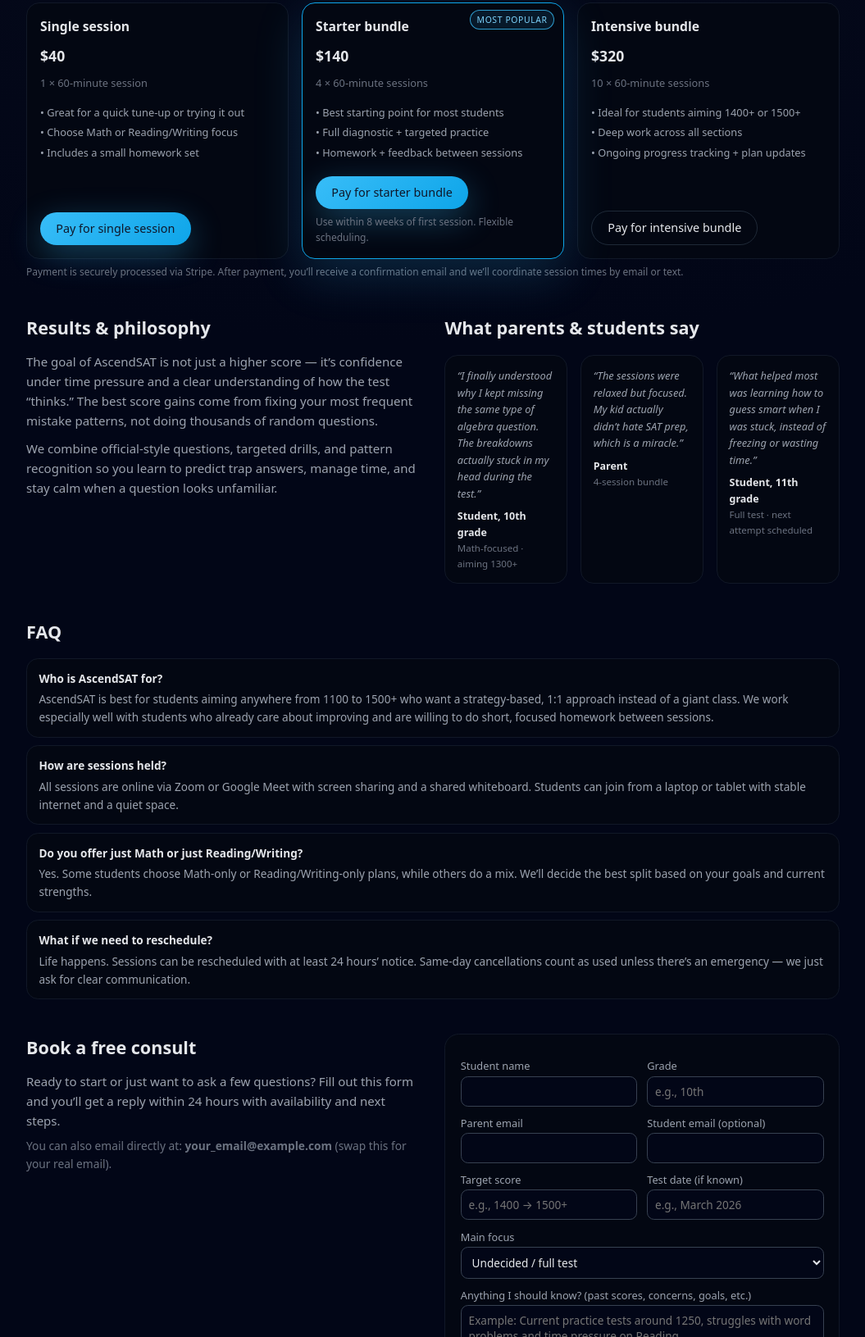
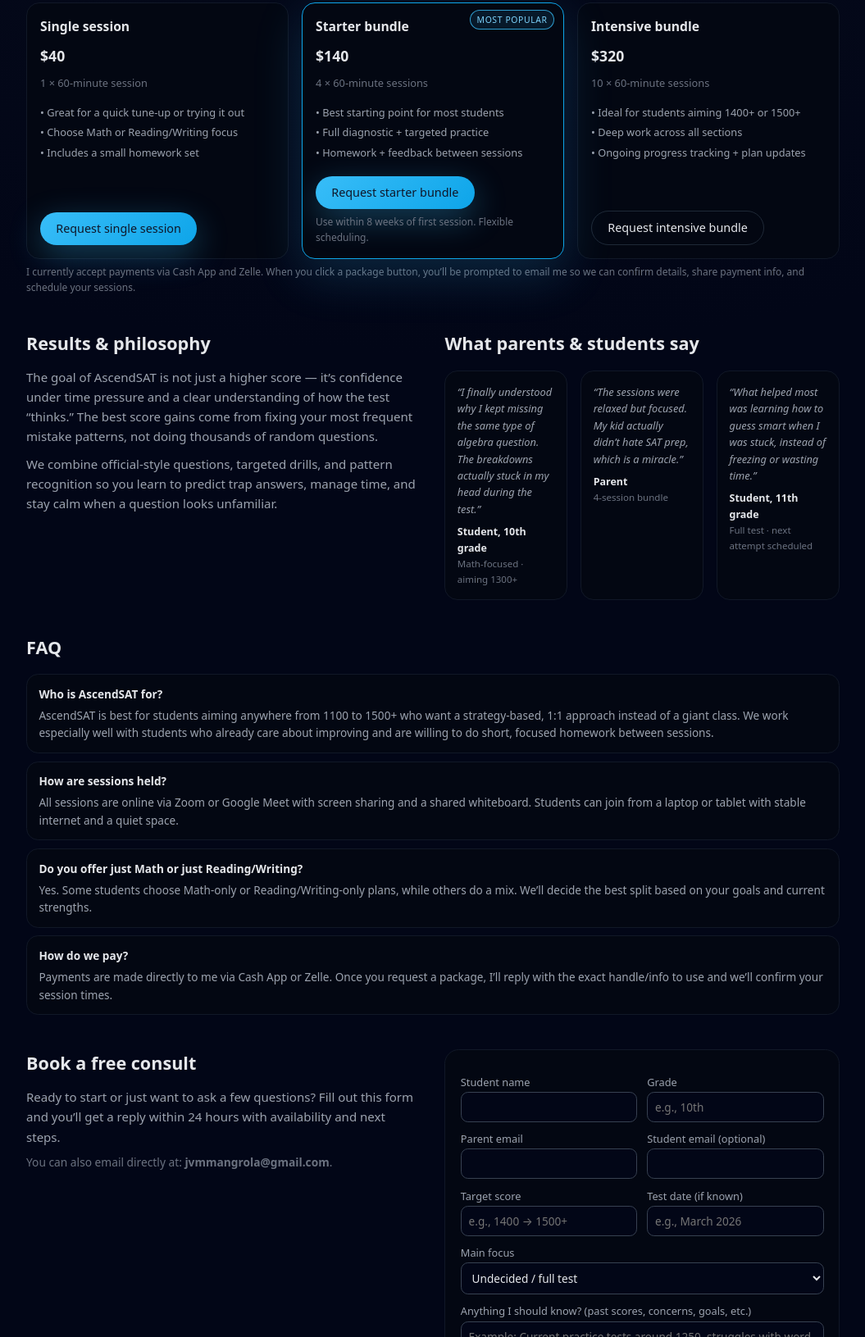
Before and after one commit to JaiveerM10/jv-sat-tutoring, a plain HTML site: page index.html in a window 1280 px wide. Shown: the part 1518-3149 px from the top of the page at 82% size, without its empty margins (112-1167 px from the left). Drawn offline with Linux system fonts and the light colour scheme.

Commit message:
Add files via upload

```diff
--- a/index.html
+++ b/index.html
@@ -747,7 +747,8 @@
                 <div class="resource-title">Linear equations & systems (Easy → Hard)</div>
                 <div class="resource-tag">Math · Algebra · Good for 500–650+ range</div>
               </div>
-              <a href="#" class="btn-outline" style="font-size:0.75rem;padding:0.35rem 0.7rem;">
+              <!-- Make sure the PDF file is in the same folder as index.html -->
+              <a href="SAT_Math_Algebra_Worksheet_Easy_Med_Hard.pdf" class="btn-outline" style="font-size:0.75rem;padding:0.35rem 0.7rem;" target="_blank" rel="noopener">
                 Download (PDF)
               </a>
             </div>
@@ -798,10 +799,11 @@
             <li>• Includes a small homework set</li>
           </ul>
           <div class="package-cta">
-            <!-- TODO: Replace href with your real Stripe payment link -->
-            <a href="https://buy.stripe.com/YOUR_SINGLE_SESSION_LINK"
-               class="btn" target="_blank" rel="noopener">
-              Pay for single session
+            <!-- Opens email draft to request a single session + payment methods -->
+            <a
+              href="mailto:jvmmangrola@gmail.com?subject=AscendSAT%20Single%20Session%20Request&body=Hi%20JV%2C%0A%0AI%E2%80%99m%20interested%20in%20booking%20a%20single%201-hour%20AscendSAT%20session.%0A%0AStudent%20name%3A%20%5Benter%20name%5D%0AGrade%3A%20%5Benter%20grade%5D%0APreferred%20focus%20(Math%20or%20Reading%2FWriting)%3A%20%5Benter%20focus%5D%0A%0APlease%20send%20me%20your%20Cash%20App%20and%20Zelle%20details%20so%20we%20can%20confirm%20payment%20and%20schedule.%0A%0AThanks!"
+              class="btn">
+              Request single session
             </a>
           </div>
         </div>
@@ -817,10 +819,11 @@
             <li>• Homework + feedback between sessions</li>
           </ul>
           <div class="package-cta">
-            <!-- TODO: Replace href with your real Stripe payment link -->
-            <a href="https://buy.stripe.com/YOUR_STARTER_BUNDLE_LINK"
-               class="btn" target="_blank" rel="noopener">
-              Pay for starter bundle
+            <!-- Opens email draft to request starter bundle + payment methods -->
+            <a
+              href="mailto:jvmmangrola@gmail.com?subject=AscendSAT%20Starter%20Bundle%20Request&body=Hi%20JV%2C%0A%0AI%E2%80%99m%20interested%20in%20booking%20the%204-session%20AscendSAT%20Starter%20Bundle.%0A%0AStudent%20name%3A%20%5Benter%20name%5D%0AGrade%3A%20%5Benter%20grade%5D%0APreferred%20focus%20(Math%2C%20Reading%2FWriting%2C%20or%20both)%3A%20%5Benter%20focus%5D%0A%0APlease%20send%20me%20your%20Cash%20App%20and%20Zelle%20details%20so%20we%20can%20confirm%20payment%20and%20set%20up%20times.%0A%0AThanks!"
+              class="btn">
+              Request starter bundle
             </a>
             <div class="small-note">
               Use within 8 weeks of first session. Flexible scheduling.
@@ -839,18 +842,19 @@
             <li>• Ongoing progress tracking + plan updates</li>
           </ul>
           <div class="package-cta">
-            <!-- TODO: Replace href with your real Stripe payment link -->
-            <a href="https://buy.stripe.com/YOUR_INTENSIVE_BUNDLE_LINK"
-               class="btn-outline" target="_blank" rel="noopener">
-              Pay for intensive bundle
+            <!-- Opens email draft to request intensive bundle + payment methods -->
+            <a
+              href="mailto:jvmmangrola@gmail.com?subject=AscendSAT%20Intensive%20Bundle%20Request&body=Hi%20JV%2C%0A%0AI%E2%80%99m%20interested%20in%20booking%20the%2010-session%20AscendSAT%20Intensive%20Bundle.%0A%0AStudent%20name%3A%20%5Benter%20name%5D%0AGrade%3A%20%5Benter%20grade%5D%0APreferred%20focus%20(Math%2C%20Reading%2FWriting%2C%20or%20both)%3A%20%5Benter%20focus%5D%0A%0APlease%20send%20me%20your%20Cash%20App%20and%20Zelle%20details%20so%20we%20can%20confirm%20payment%20and%20schedule.%0A%0AThanks!"
+              class="btn-outline">
+              Request intensive bundle
             </a>
           </div>
         </div>
       </div>
 
       <p class="small-note">
-        Payment is securely processed via Stripe. After payment, you’ll receive a confirmation email
-        and we’ll coordinate session times by email or text.
+        I currently accept payments via Cash App and Zelle. When you click a package button, you’ll be prompted
+        to email me so we can confirm details, share payment info, and schedule your sessions.
       </p>
     </section>
 
@@ -931,10 +935,10 @@
           </div>
         </div>
         <div class="faq-item">
-          <div class="faq-q">What if we need to reschedule?</div>
+          <div class="faq-q">How do we pay?</div>
           <div class="faq-a">
-            Life happens. Sessions can be rescheduled with at least 24 hours’ notice. Same-day
-            cancellations count as used unless there’s an emergency — we just ask for clear communication.
+            Payments are made directly to me via Cash App or Zelle. Once you request a package,
+            I’ll reply with the exact handle/info to use and we’ll confirm your session times.
           </div>
         </div>
       </div>
@@ -950,7 +954,7 @@
             a reply within 24 hours with availability and next steps.
           </p>
           <p style="margin-top:0.5rem;font-size:0.86rem;color:var(--text-soft);">
-            You can also email directly at: <strong>your_email@example.com</strong> (swap this for your real email).
+            You can also email directly at: <strong>jvmmangrola@gmail.com</strong>.
           </p>
         </div>
 
```
